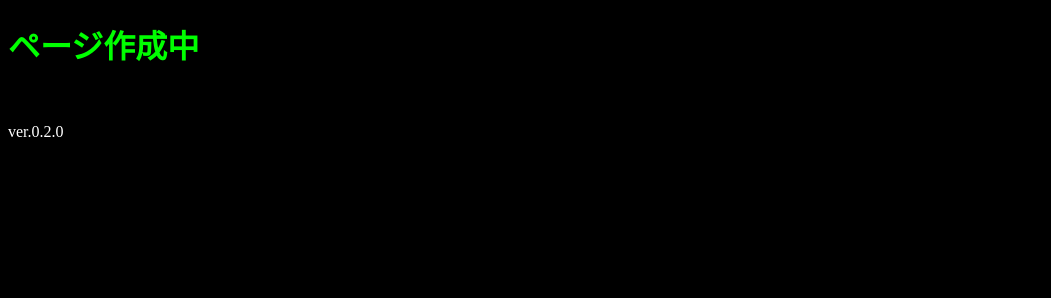
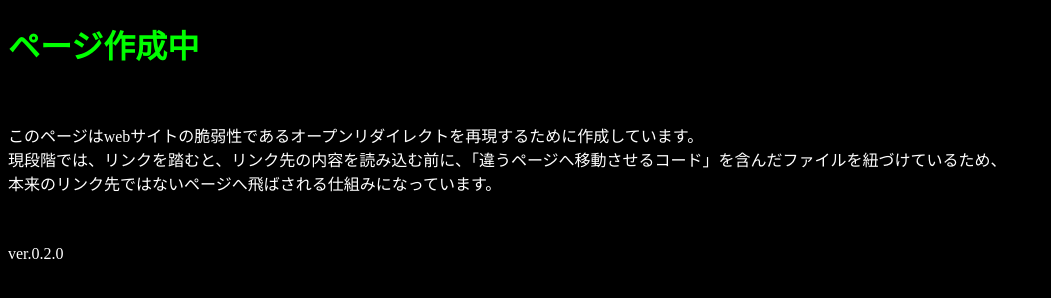
Before and after one commit to t02ky/redirect, a plain HTML site: page index.html in a window 1280 px wide. Shown: the whole page, without its empty margins (0-1051 px from the left). Drawn offline with Linux system fonts and the light colour scheme.

Commit message:
このページの説明を追加

```diff
--- a/index.html
+++ b/index.html
@@ -8,6 +8,14 @@
   <body>
     <h1>ページ作成中</h1>
     <br>
+    <p>
+      このページはwebサイトの脆弱性であるオープンリダイレクトを再現するために作成しています。
+      <br>
+      現段階では、リンクを踏むと、リンク先の内容を読み込む前に、「違うページへ移動させるコード」を含んだファイルを紐づけているため、
+      <br>
+      本来のリンク先ではないページへ飛ばされる仕組みになっています。
+    </p>
+    <br>
     <p>ver.0.2.0</p>
   </body>
 </html>
```
